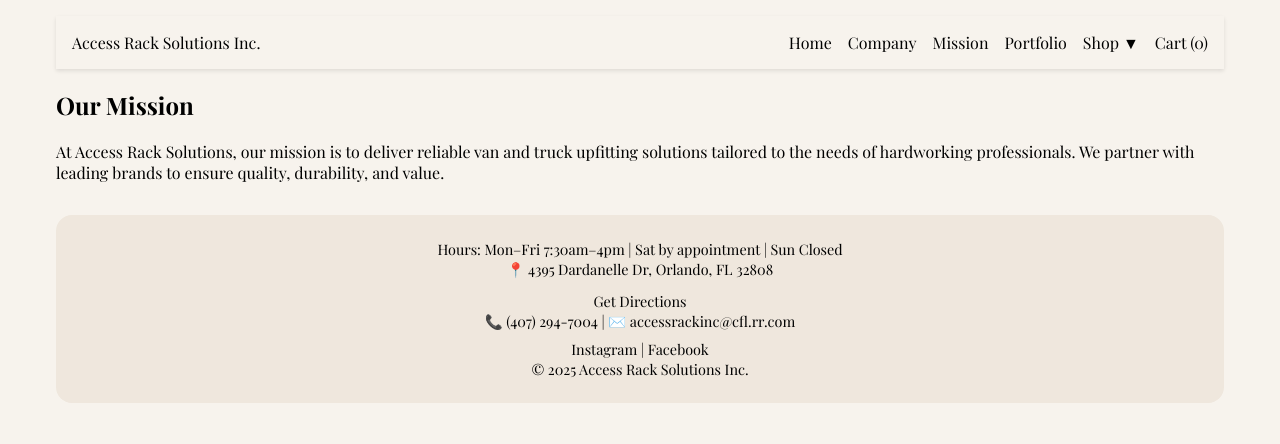
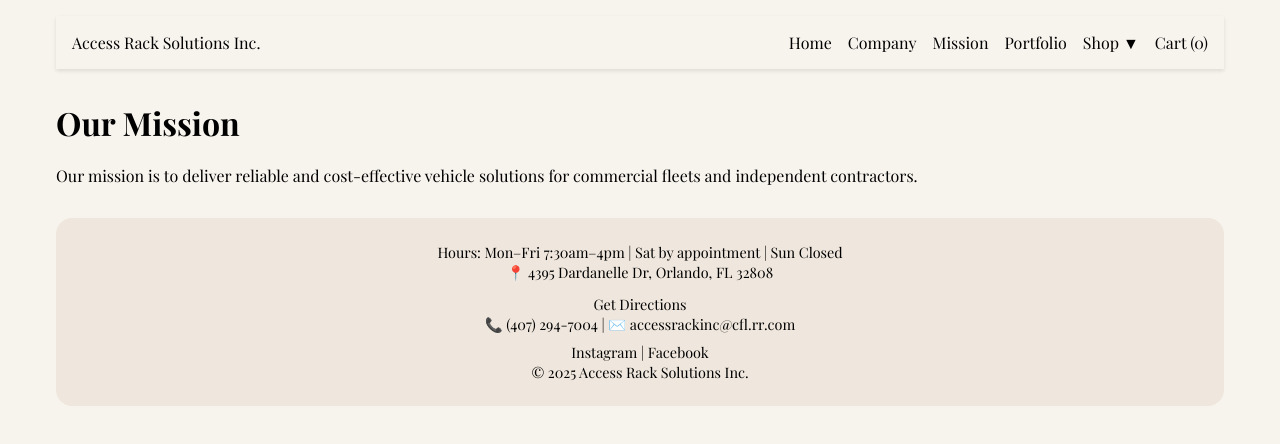
Before and after one commit to dev-verde1071/website, a Next.js app: page /mission in a window 1280 px wide. Shown: the top 444 px of the page. Built offline with nearby package versions, Linux system fonts and the light colour scheme.

Commit message:
Update page.js

```diff
--- a/app/mission/page.js
+++ b/app/mission/page.js
@@ -1,13 +1,11 @@
 export default function MissionPage() {
   return (
-    <section>
+    <main style={{ marginTop: "2rem" }}>
       <h1>Our Mission</h1>
       <p>
-        At Access Rack Solutions, our mission is to deliver reliable van and
-        truck upfitting solutions tailored to the needs of hardworking
-        professionals. We partner with leading brands to ensure quality,
-        durability, and value.
+        Our mission is to deliver reliable and cost-effective vehicle solutions
+        for commercial fleets and independent contractors.
       </p>
-    </section>
+    </main>
   );
 }
```
